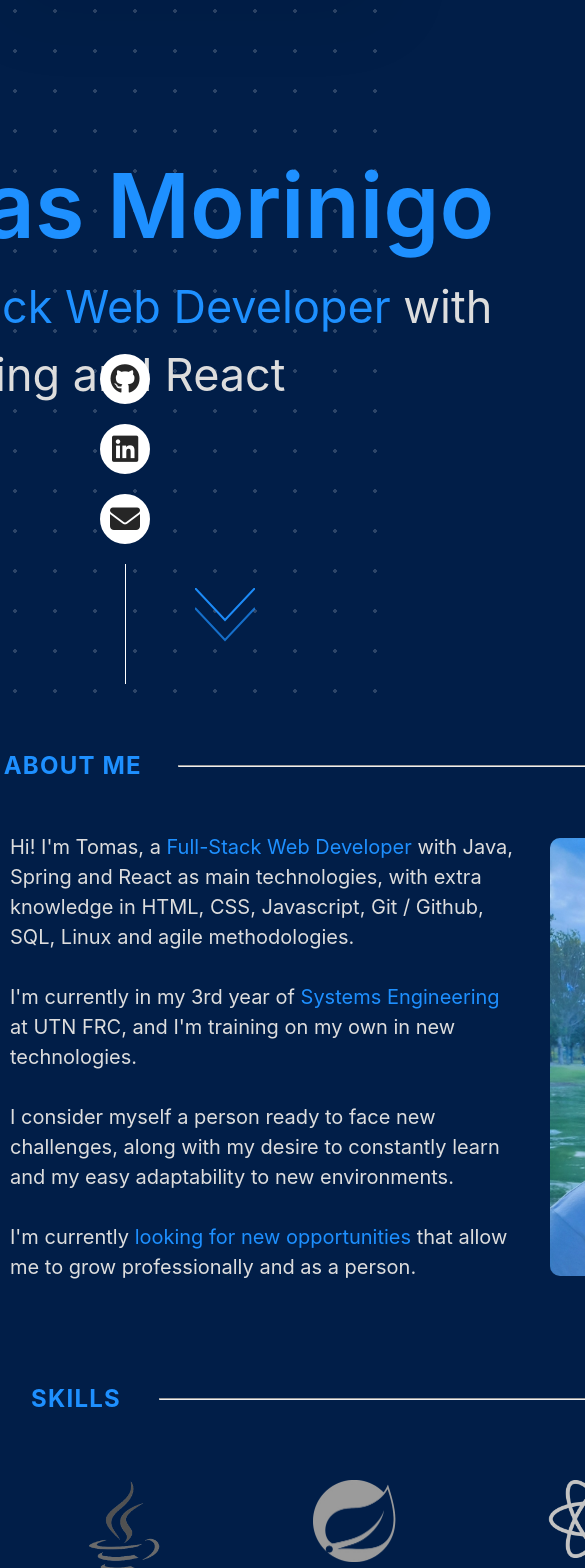
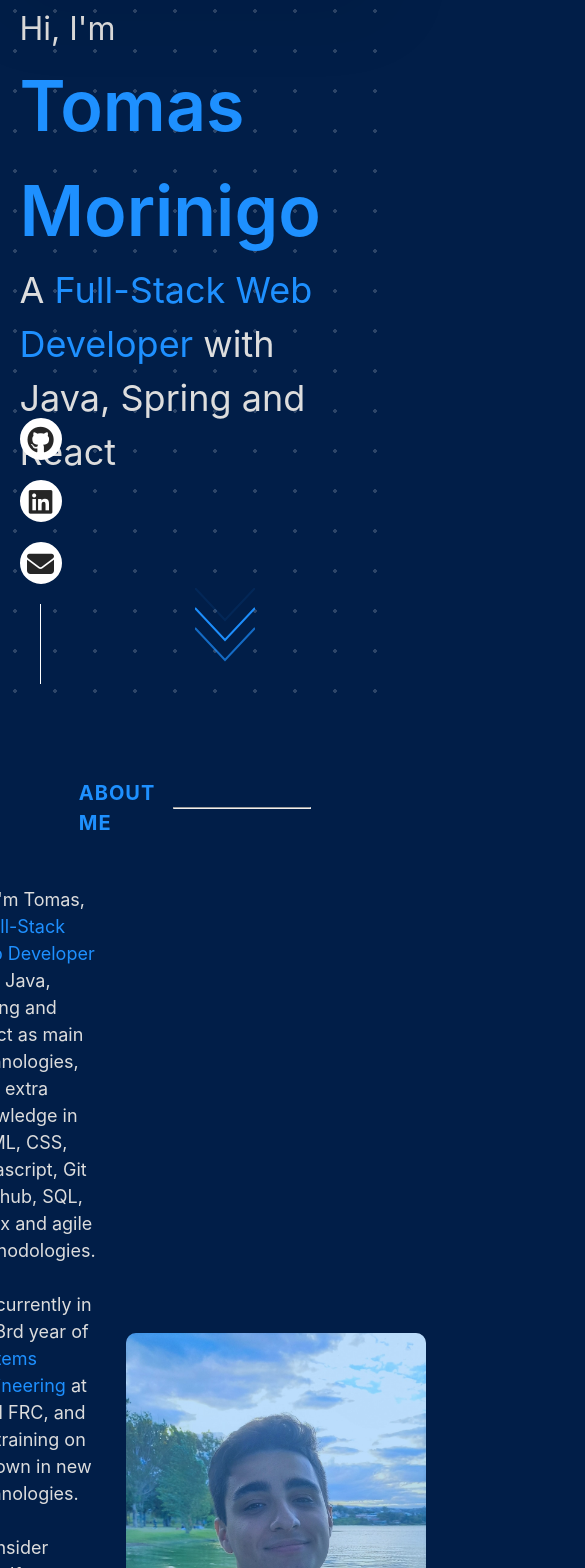
Before and after one commit to tomimorinigo/portfolio, a React (Vite) app: page / in a window 390 px wide. Shown: the part 160-1728 px from the top of the page, 585 px wide, since content can reach past the window. Built offline with nearby package versions, Linux system fonts and the light colour scheme; a web font is replaced by a local one.

Commit message:
Update styles and add scroll functionality

```diff
--- a/src/App.css
+++ b/src/App.css
@@ -1,9 +1,9 @@
 /* Clases universales */
 
 .text-hover{
-  color: #1e90ff;
+  color: var(--primary-color);
   transition: all 0.2s ease-in-out;
-  box-shadow: inset 0 0 0 0 #1e90ff;
+  box-shadow: inset 0 0 0 0 var(--primary-color);
   transition: color .3s ease-in-out, box-shadow .3s ease-in-out;
 }
 
@@ -20,7 +20,7 @@
 }
 
 .title h3{
-  color: #1e90ff;
+  color: var(--primary-color);
   text-transform: uppercase;
   letter-spacing: 0.05em;
 
@@ -53,7 +53,23 @@
   width: 80%;
 }
 
+@media screen and (max-width: 1280px){
+  .title h3{
+    font-size: 20px;
+  }
+}
+
 /* --------------- */
+
+:root{
+  --primary-color: #1e90ff;
+  --secondary-color: #54b3d6;
+  --tertiary-color: #20a4f3;
+  --quaternary-color: #13608d;
+  --background-color: #011e48;
+  --text-color: #ddd;
+
+}
 
 *{
   margin: 0;
@@ -202,13 +218,13 @@
 .main-section p{
   font-size: 42px;
   text-align: left;
-  color: #ddd;
+  color: var(--text-color);
   font-weight: 400;
 }
 
 .main-section h1{
   font-size: 90px;
-  color: #1e90ff;
+  color: var(--primary-color);
   text-align: left;
   font-weight: 600;
 }
@@ -216,12 +232,12 @@
 .main-section h2{
   font-size: 45px;
   text-align: left;
-  color: #ddd;
+  color: var(--text-color);
   font-weight: 400;
 }
 
 .main-section h2 span{
-  color: #1e90ff;
+  color: var(--primary-color);
 }
 
 .main__center p{
@@ -237,7 +253,7 @@
 }
 
 .arrows path {
-  stroke: #1e90ff;
+  stroke: var(--primary-color);
   fill: transparent;
   stroke-width: 2px;
   animation: arrow 2s infinite;
@@ -252,7 +268,7 @@
   100% {opacity:0}
 }
 
-@-webkit-keyframes arrow /*Safari and Chrome*/
+@-webkit-keyframes arrow
 {
   0% {opacity:0}
   40% {opacity:1}
@@ -275,12 +291,47 @@
   -webkit-animation-delay:0s; /* Safari 和 Chrome */
 }
 
+@media screen and (max-width: 950px){
+  .main-section{
+    width: 90%;
+  }
+  .main-section p{
+    font-size: 36px;
+  }
+  .main-section h1{
+    font-size: 80px;
+  }
+  .main-section h2{
+    font-size: 40px;
+  }
+  .main__center p{
+    font-size: 20px;
+  }
+}
+
+@media screen and (max-width: 712px){
+  .main-section{
+    width: 90%;
+  }
+  .main-section p{
+    font-size: 32px;
+  }
+  .main-section h1{
+    font-size: 70px;
+  }
+  .main-section h2{
+    font-size: 36px;
+  }
+  .main__center p{
+    font-size: 18px;
+  }
+}
 /* ------ SOCIAL ASIDE ------ */
 
 .aside-social{
   position: fixed;
   bottom: 0;
-  left: 100px;
+  left: 5%;
   display: flex;
   flex-direction: column;
   align-items: center;
@@ -338,13 +389,27 @@
   height: 120px;
 }
 
+@media screen and (max-width: 1280px){
+  .aside-social a{
+    width: 42px;
+    height: 42px;
+    font-size: 27px;
+    line-height: 40px;
+  }
+  .white-line{
+    height: 80px;
+  }
+}
+@media screen and (max-width: 1152px){
+
+}
+
 /* ------ ABOUT ME ------ */
 
 .about{
   width: 910px;
   margin: auto;
   margin-top: 7%;
-  height: 75vh;
 }
 
 .about-content{
@@ -357,13 +422,13 @@
 
 .about-content p{
   font-size: 20px;
-  color: #ddd;
+  color: var(--text-color);
 }
 
 .about-content p span{
-  color: #1e90ff;
+  color: var(--primary-color);
   transition: all 0.2s ease-in-out;
-  box-shadow: inset 0 0 0 0 #1e90ff;
+  box-shadow: inset 0 0 0 0 var(--primary-color);
   transition: color .3s ease-in-out, box-shadow .3s ease-in-out;
 }
 
@@ -409,19 +474,33 @@
   filter:  sepia(0%);
 }
 
+@media screen and (max-width: 1280px){
+  .about{
+    width: 75%;
+    padding: 30px;
+  }
+  .about-content p{
+    font-size: 18px;
+  }
+  .img-wrapper img{
+    width: 300px;
+  }
+}
+
 /* SKILLS */
 
 .skills{
   width: 950px;
   margin: auto;
-  height: 75vh;
+  margin-top: 9%;
 }
 
 .skills-content{
   padding: 15px;
-  margin-top: 35px;
+  margin-top: 25px;
   display: grid;
   grid-template-columns: repeat(auto-fill, minmax(200px, 1fr));
+  align-items: center;
   gap: 20px;
 }
 
@@ -440,4 +519,27 @@
 
 .skill:hover img{
   filter: grayscale(0%);
+  transform: scale(1.1);
 }
+
+.skill p{
+  margin-top: 12px;
+  font-size: 18px;
+  font-weight: 600;
+}
+
+@media screen and (max-width: 1280px){
+  .skills{
+    width: 75%;
+    padding: 30px;
+  }
+  .skills-content{
+    grid-template-columns: repeat(auto-fill, minmax(175px, 1fr));
+  }
+  .skills-content{
+    margin-top: 20px;
+  }
+  .skill img{
+    width: 80px;
+  }
+}
--- a/src/App.jsx
+++ b/src/App.jsx
@@ -3,6 +3,7 @@ import { useRef, useEffect, useState } from 'react'
 
 function App() {
 
+  const main = useRef(null);
   const about = useRef(null);
   const skills = useRef(null);
 
@@ -52,7 +53,7 @@ function App() {
     <>
       <header className='header' style={headerStyle}>
         <div className='logo'>
-          <a href="/">
+          <a href="#" onClick={handleClick(main)}>
             <img src="logo-3.png" alt="Tomas Morinigo logo" />
           </a>
         </div>
@@ -67,7 +68,7 @@ function App() {
         </div>
       </header>
 
-      <main className="main">
+      <main className="main" id="main" ref={main}>
         <section className='main-section'>
           <p>Hi, I&apos;m</p>
           <h1>Tomas Morinigo</h1>
```
Also changed, not shown: src/scripts/scroll.js (deleted, +0 -23 lines). Lines whose indentation alone changed are shown as unchanged.
